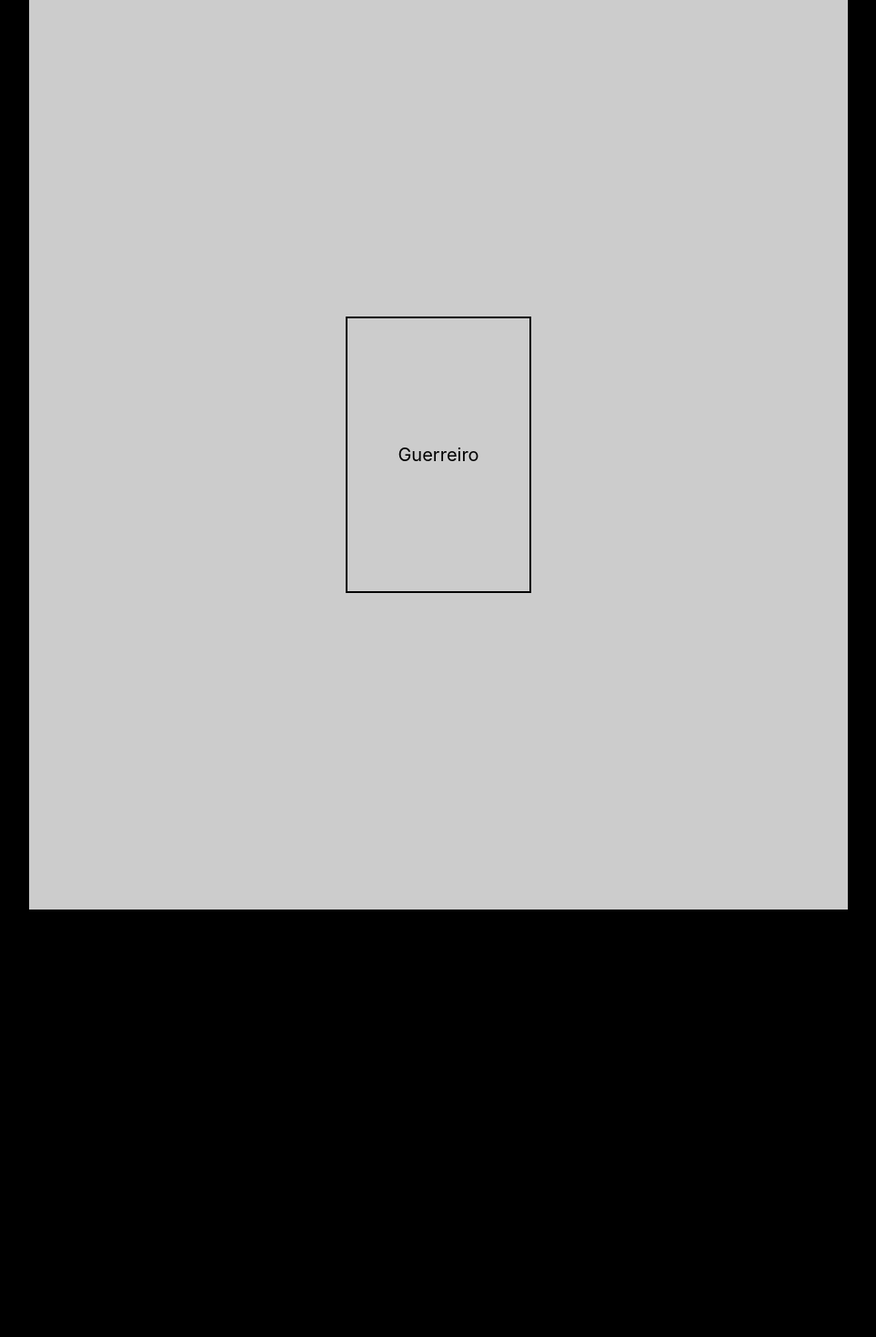
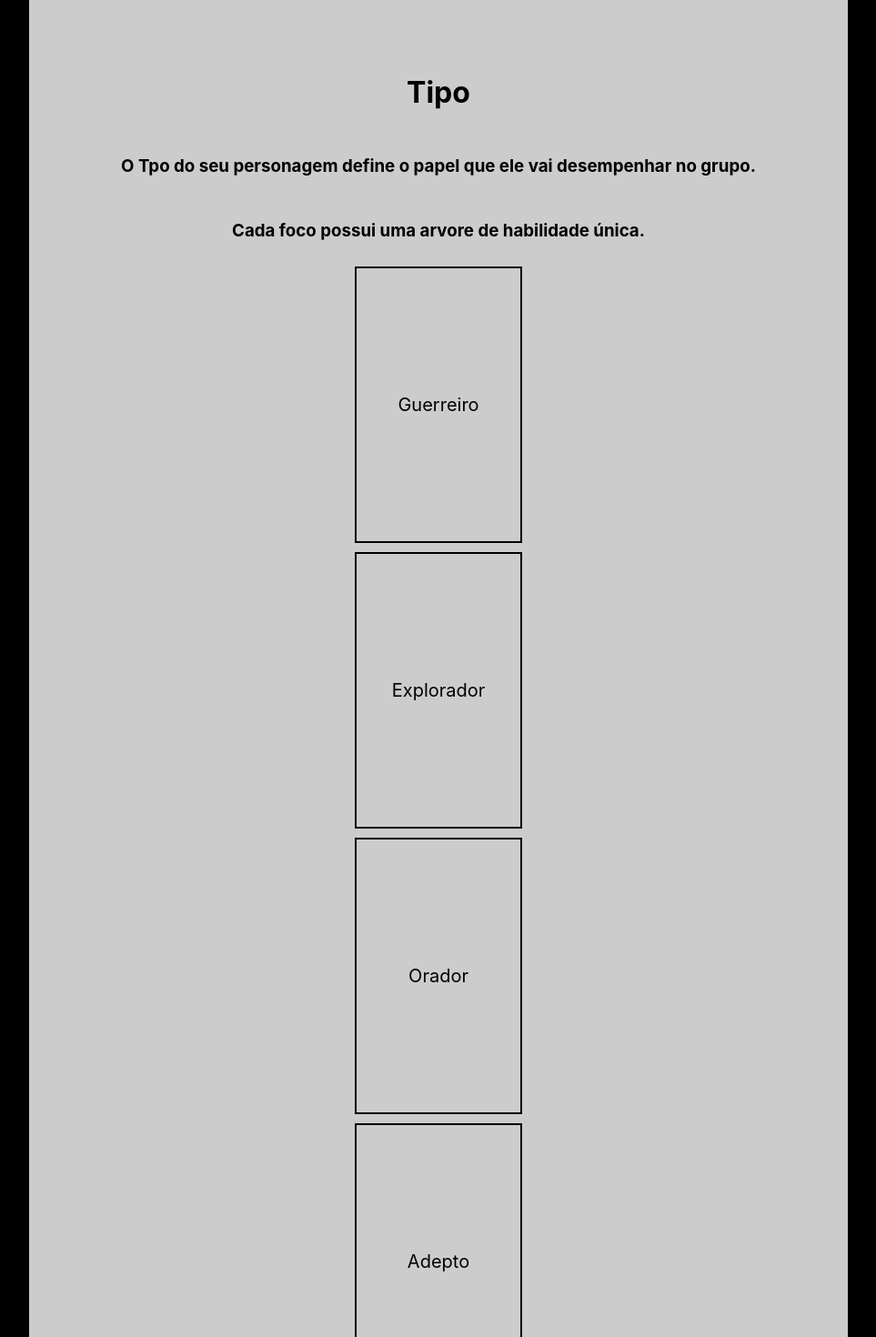
Before and after one commit to AlexandreRodriguesStrapasson/cypher_sheet, a React (Create React App) app in the folder app/: page /secondStep in a window 1280 px wide. Shown: the top 1470 px of the page at 91% size, without its empty margins (158-1121 px from the left). Before the commit the page ends 1000 px from the top, so only its background shows below. Built offline with nearby package versions, Linux system fonts and the light colour scheme.

Commit message:
feat: add the  all four style cards

```diff
--- a/app/src/pages/secondStep.js
+++ b/app/src/pages/secondStep.js
@@ -2,24 +2,53 @@ import React, { useState } from 'react';
 import Style from '../style/secondStep.module.css';
 
 function SecondStep() {
-    const [isActive, setIsActive] = useState(false);
-
-    const handleClick = () => {
-        setIsActive(!isActive);
-    };
+    const [isActiveGuerreiro, setIsActiveGuerreiro] = useState(false);
+    const [isActiveExplorador, setIsActiveExplorador] = useState(false);
+    const [isActiveOrador, setIsActiveOrador] = useState(false);
+    const [isActiveAdepto, setIsActiveAdepto] = useState(false);
 
     return (
         <div className={Style.mainBody}>
+            <h1>Tipo</h1>
+            <h3>O Tpo do seu personagem define o papel que ele vai desempenhar no grupo.</h3>
+            <h3>Cada foco possui uma arvore de habilidade única.</h3>
             <div
-                className={`${Style.card} ${isActive ? Style.active : ''}`}
-                onClick={handleClick}
+                className={`${Style.card} ${isActiveGuerreiro ? Style.active : ''}`}
+                onClick={() => setIsActiveGuerreiro(!isActiveGuerreiro)}
             >
                 <div className={Style.styleCharacter}>Guerreiro</div>
-                <div className={`${Style.content} ${isActive ? Style.contentActive : ''}`}>
-                    <p>
-                        Você é um bom aliado para se ter em uma luta. Você sabe
-                        como usar armas e se defender...
-                    </p>
+                <div className={`${Style.content} ${isActiveGuerreiro ? Style.contentActive : ''}`}>
+                    <p>Descrição do Guerreiro...</p>
+                </div>
+            </div>
+
+            <div
+                className={`${Style.card} ${isActiveExplorador ? Style.active : ''}`}
+                onClick={() => setIsActiveExplorador(!isActiveExplorador)}
+            >
+                <div className={Style.styleCharacter}>Explorador</div>
+                <div className={`${Style.content} ${isActiveExplorador ? Style.contentActive : ''}`}>
+                    <p>Descrição do Explorador...</p>
+                </div>
+            </div>
+
+            <div
+                className={`${Style.card} ${isActiveOrador ? Style.active : ''}`}
+                onClick={() => setIsActiveOrador(!isActiveOrador)}
+            >
+                <div className={Style.styleCharacter}>Orador</div>
+                <div className={`${Style.content} ${isActiveOrador ? Style.contentActive : ''}`}>
+                    <p>Descrição do Orador...</p>
+                </div>
+            </div>
+
+            <div
+                className={`${Style.card} ${isActiveAdepto ? Style.active : ''}`}
+                onClick={() => setIsActiveAdepto(!isActiveAdepto)}
+            >
+                <div className={Style.styleCharacter}>Adepto</div>
+                <div className={`${Style.content} ${isActiveAdepto ? Style.contentActive : ''}`}>
+                    <p>Descrição do Adepto...</p>
                 </div>
             </div>
         </div>
--- a/app/src/style/secondStep.module.css
+++ b/app/src/style/secondStep.module.css
@@ -1,13 +1,17 @@
 .mainBody {
-    height: 1000px;
+    display: flex;
+    flex-direction: column;
+    align-items: center;
+    justify-content: center;
+    gap: 10px;
+    height: 1600px;
     width: 900px;
-    margin-left: auto;
-    margin-right: auto;
-    background-color: white;
-    opacity: 80%;
-    display: flex;
-    justify-content: center;
-    align-items: center;
+    margin: auto;
+    background-color: rgba(255, 255, 255, 0.8);
+  }
+
+h1{
+    color: #000;
 }
 
 .card {
@@ -15,7 +19,7 @@
     cursor: pointer;
     border: 2px solid;
     height: 300px;
-    width: 200px;
+    width: 180px;
     display: flex;
     justify-content: center;
     align-items: center;
```
